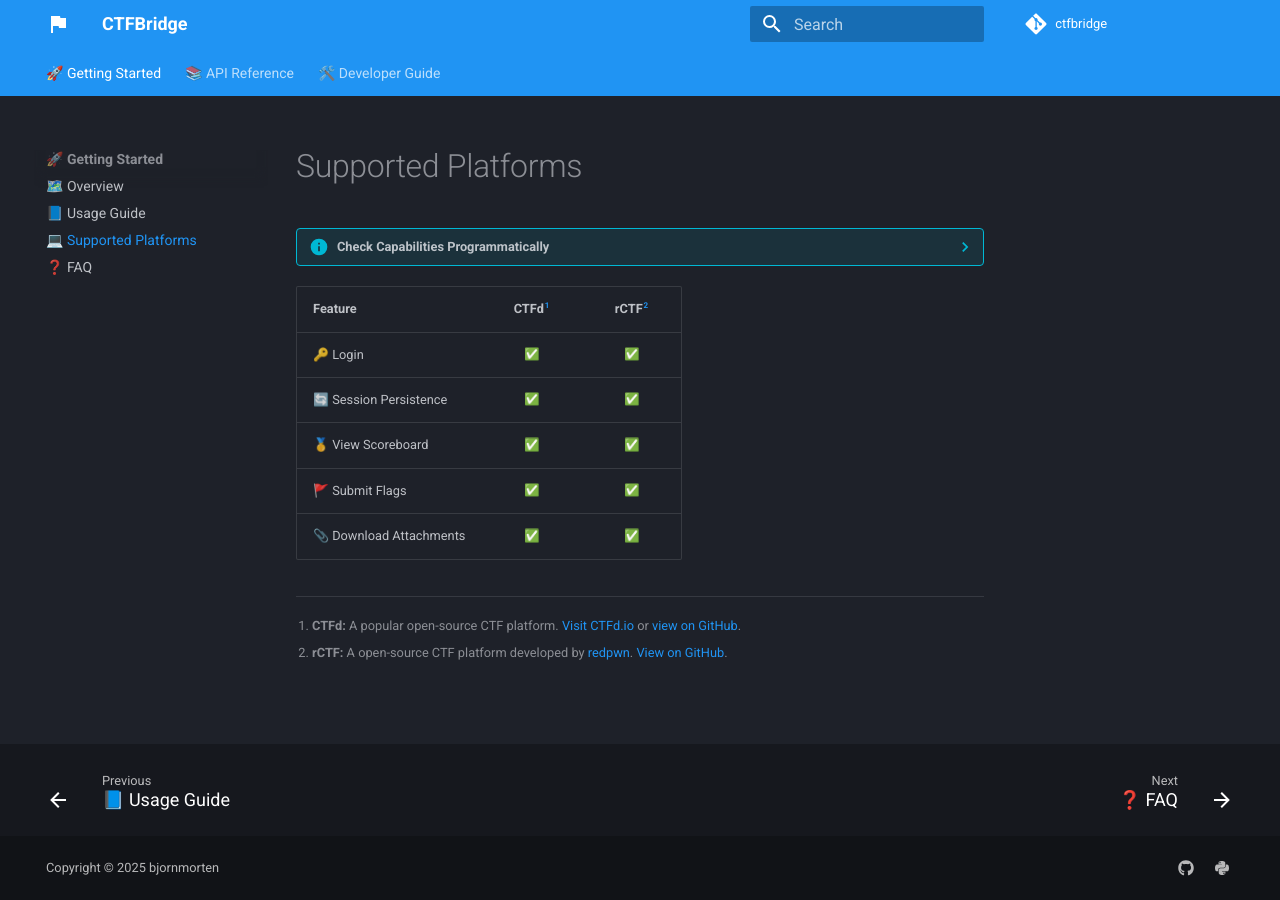
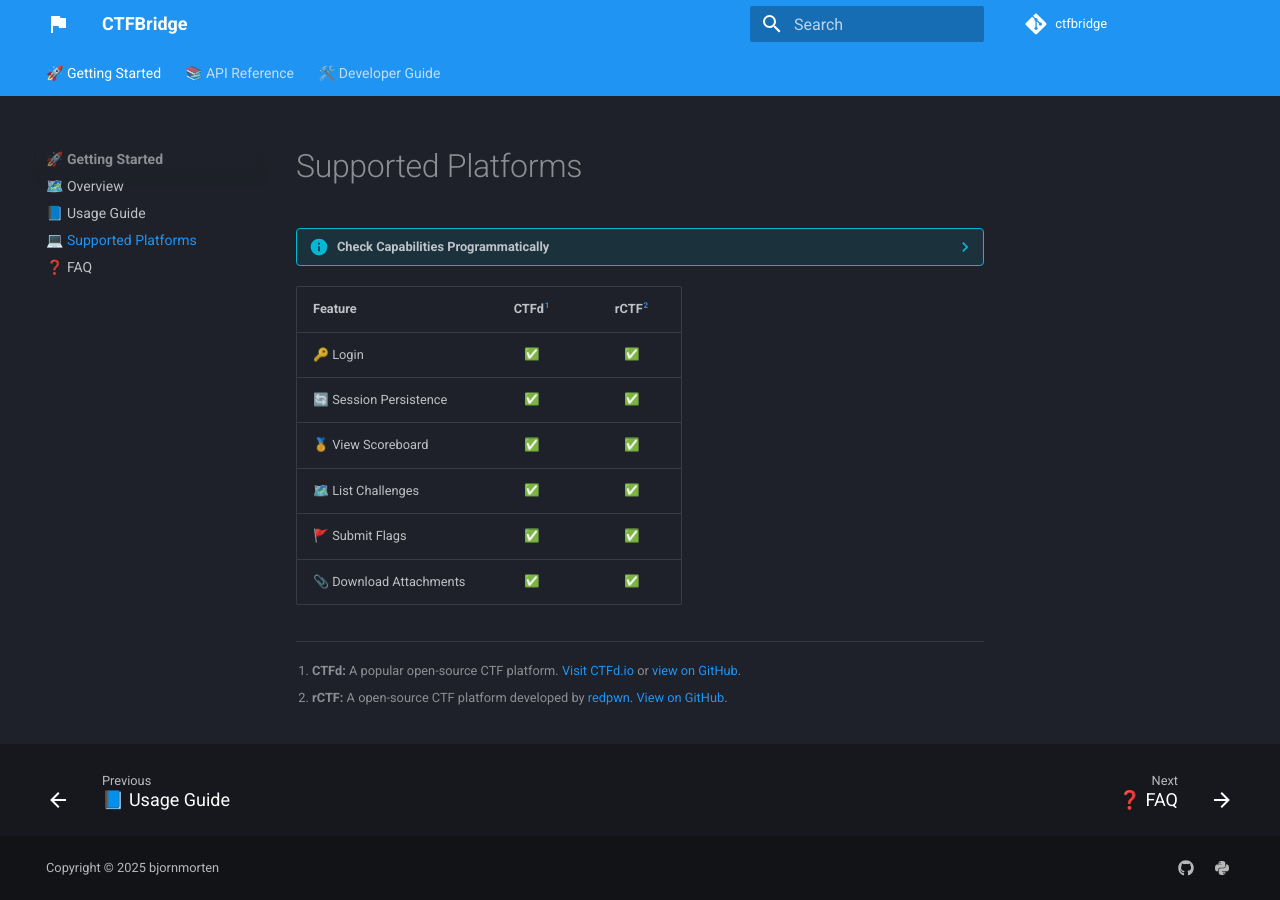
Before and after one commit to bjornmorten/ctfbridge, an MkDocs documentation site: the page built from docs/getting-started/platforms.md, in a window 1280 px wide. Built offline with MkDocs 1.6.1 and Material for MkDocs 9.7.7, drawn with Linux system fonts in a browser that asks for light colours; emoji names are drawn with the system emoji font; comment, search, counter and statistics services are not loaded.

Commit message:
ci: auto-update README.md

```diff
--- a/docs/getting-started/platforms.md
+++ b/docs/getting-started/platforms.md
@@ -14,6 +14,7 @@ description: Discover which CTF platforms are supported by CTFBridge. Compare fe
 | 🔑 Login | :white_check_mark: | :white_check_mark: |
 | 🔄 Session Persistence | :white_check_mark: | :white_check_mark: |
 | 🥇 View Scoreboard | :white_check_mark: | :white_check_mark: |
+| 🗺️ List Challenges | :white_check_mark: | :white_check_mark: |
 | 🚩 Submit Flags | :white_check_mark: | :white_check_mark: |
 | 📎 Download Attachments | :white_check_mark: | :white_check_mark: |
 
```
